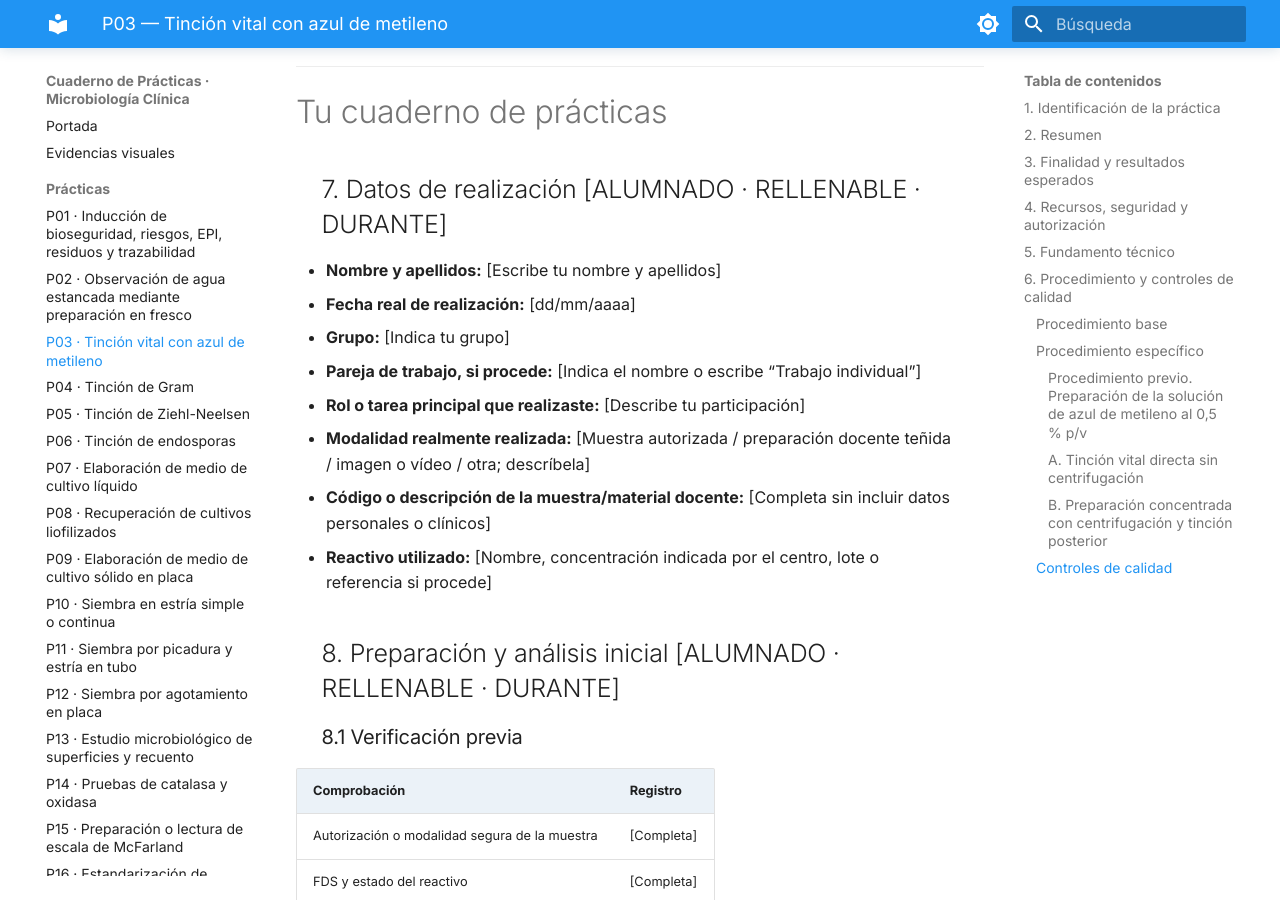
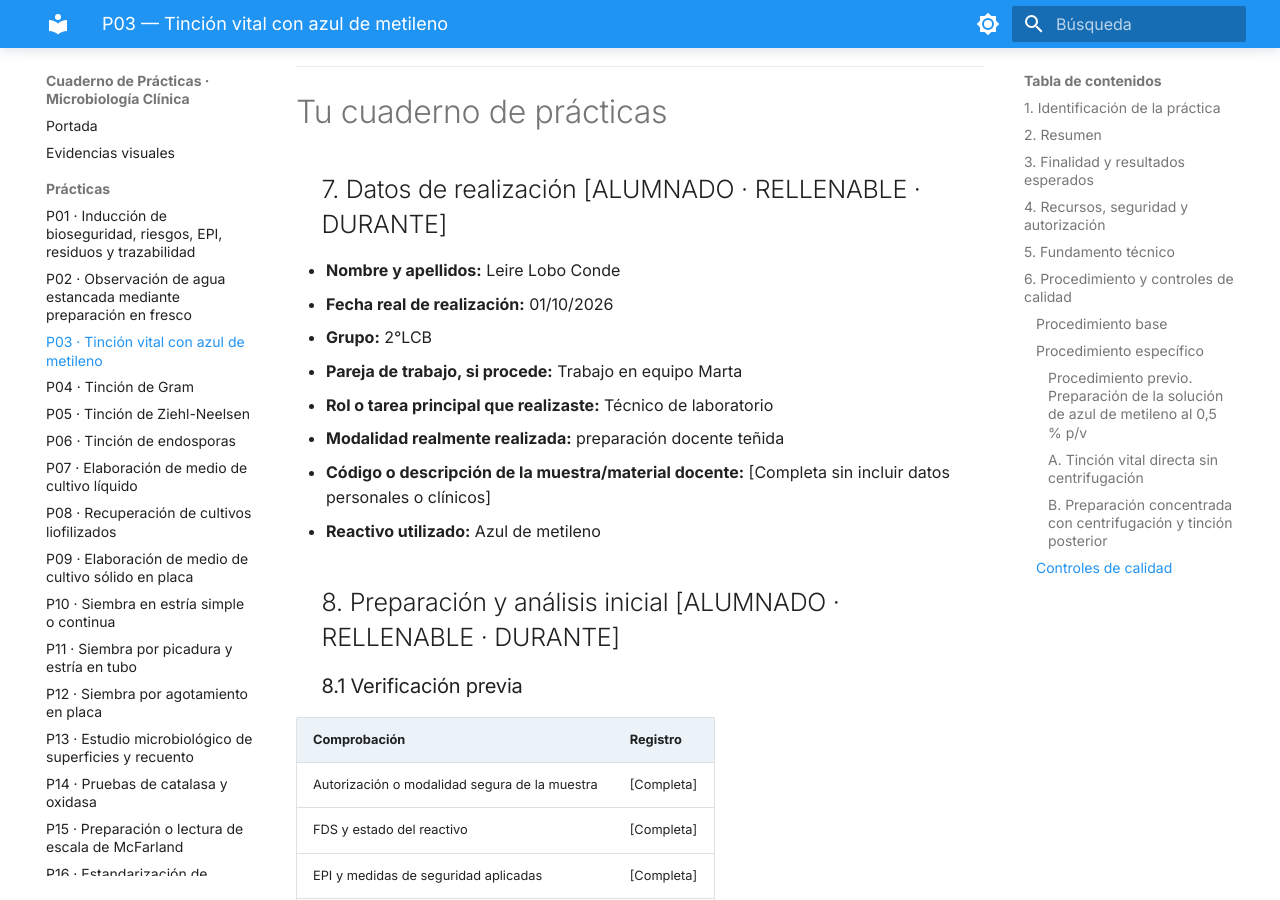
Before and after one commit to lloboc01-ai/Cuaderno-microbiolog-a-Leire-, an MkDocs documentation site: the page built from docs/practicas/P03_Azul_de_metileno.md, in a window 1280 px wide and 900 px high, scrolled down 6393 px. Built offline with MkDocs 1.6.1 and Material for MkDocs 9.7.7, drawn with Linux system fonts in a browser that asks for light colours.

Commit message:
Update P03_Azul_de_metileno.md

```diff
--- a/docs/practicas/P03_Azul_de_metileno.md
+++ b/docs/practicas/P03_Azul_de_metileno.md
@@ -142,14 +142,14 @@ Esta ruta es una adaptación docente, no una tinción vital validada por el PNT.
 
 ## 7. Datos de realización [ALUMNADO · RELLENABLE · DURANTE]
 
-- **Nombre y apellidos:** [Escribe tu nombre y apellidos]
-- **Fecha real de realización:** [dd/mm/aaaa]
-- **Grupo:** [Indica tu grupo]
-- **Pareja de trabajo, si procede:** [Indica el nombre o escribe “Trabajo individual”]
-- **Rol o tarea principal que realizaste:** [Describe tu participación]
-- **Modalidad realmente realizada:** [Muestra autorizada / preparación docente teñida / imagen o vídeo / otra; descríbela]
+- **Nombre y apellidos:** Leire Lobo Conde
+- **Fecha real de realización:** 01/10/2026
+- **Grupo:** 2°LCB
+- **Pareja de trabajo, si procede:** Trabajo en equipo Marta
+- **Rol o tarea principal que realizaste:** Técnico de laboratorio
+- **Modalidad realmente realizada:** preparación docente teñida
 - **Código o descripción de la muestra/material docente:** [Completa sin incluir datos personales o clínicos]
-- **Reactivo utilizado:** [Nombre, concentración indicada por el centro, lote o referencia si procede]
+- **Reactivo utilizado:** Azul de metileno
 
 ## 8. Preparación y análisis inicial [ALUMNADO · RELLENABLE · DURANTE]
 
```
